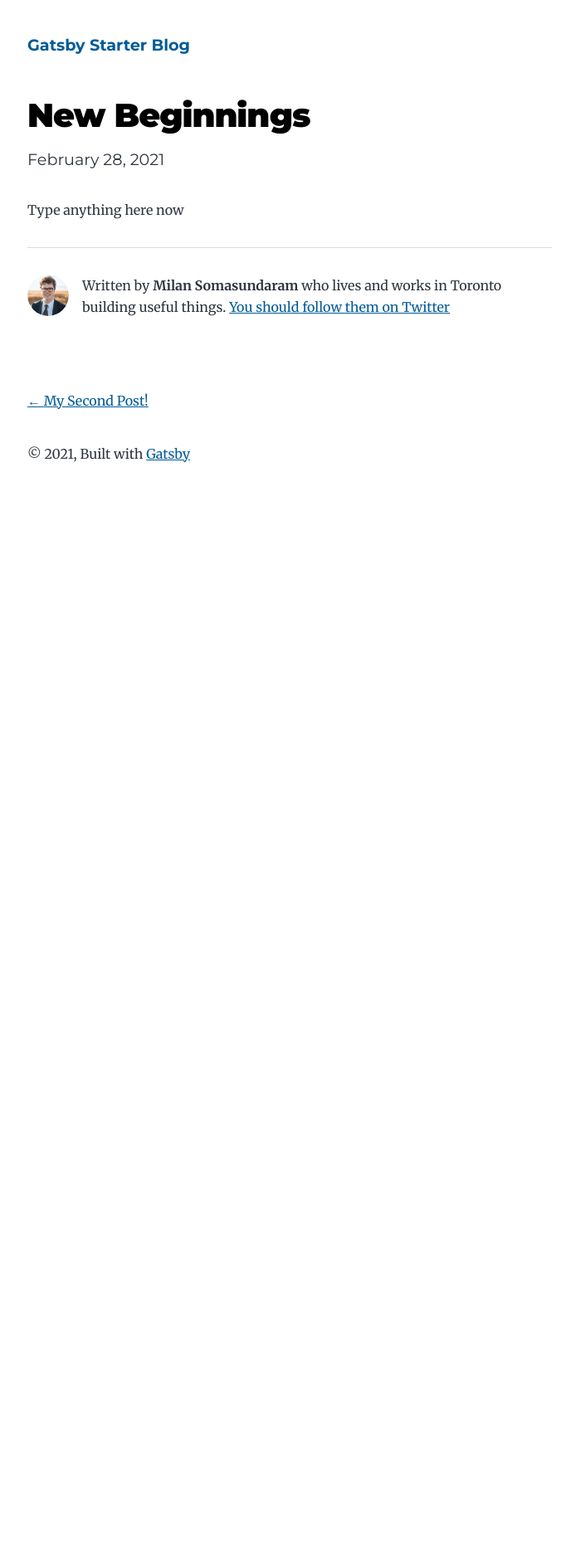
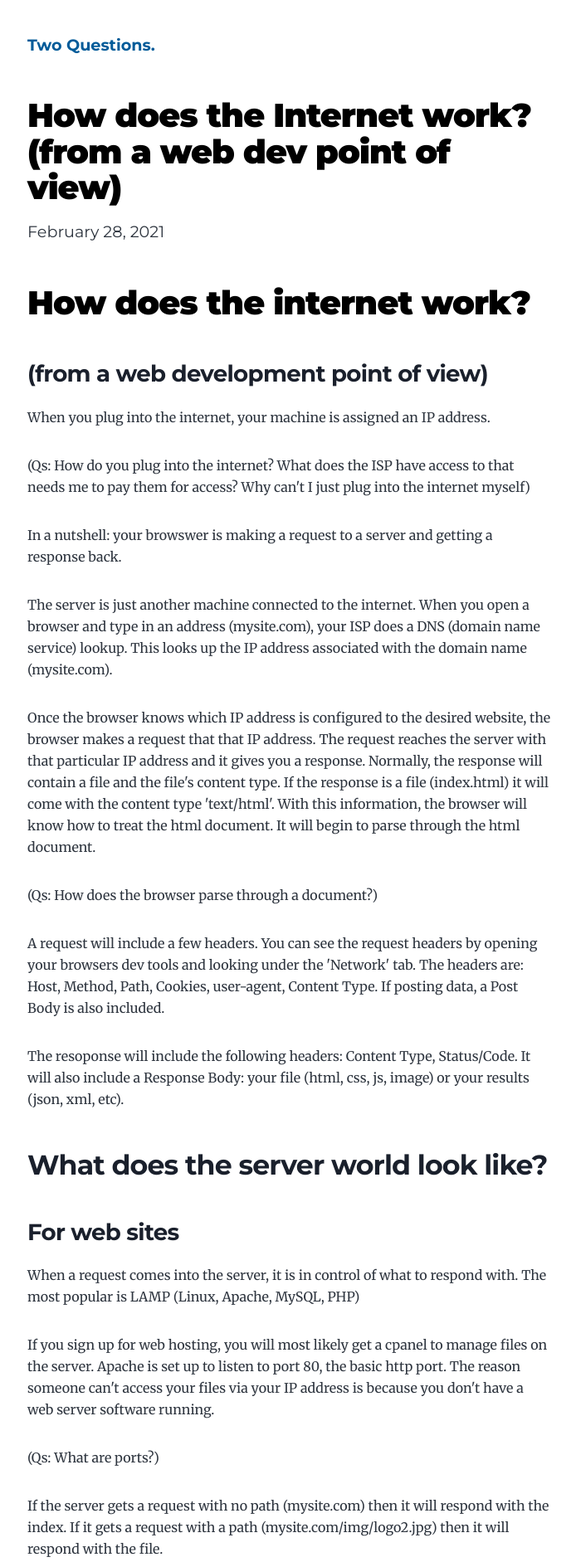
Before and after one commit to sarmilan/blog, a Gatsby site: page /new-beginnings/ in a window 1280 px wide. Shown: the top 1883 px of the page at 83% size, without its empty margins (291-985 px from the left). Before the commit the page ends 800 px from the top, so only its background shows below. Built offline with nearby package versions, Linux system fonts and the light colour scheme; Gatsby itself is replaced by a stand-in of ours.

Commit message:
secondary changes to test blog

```diff
--- a/content/blog/new-beginnings/index.md
+++ b/content/blog/new-beginnings/index.md
@@ -1,7 +1,41 @@
 ---
-title: New Beginnings
+title: How does the Internet work? (from a web dev point of view)
 date: "2021-02-28T22:40:32.169Z"
-description: This is a custom description for SEO and Open Graph purposes, rather than the default generated excerpt. Simply add a description field to the frontmatter.
+description: Exploring how the internet works - specifically, how does the browser load a website or web application? I'm using this question to get an in-depth understanding of web development.
 ---
 
-Type anything here now
+# How does the internet work?
+
+### (from a web development point of view)
+
+When you plug into the internet, your machine is assigned an IP address.
+
+(Qs: How do you plug into the internet? What does the ISP have access to that needs me to pay them for access? Why can't I just plug into the internet myself)
+
+In a nutshell: your browswer is making a request to a server and getting a response back.
+
+The server is just another machine connected to the internet. When you open a browser and type in an address (mysite.com), your ISP does a DNS (domain name service) lookup. This looks up the IP address associated with the domain name (mysite.com).
+
+Once the browser knows which IP address is configured to the desired website, the browser makes a request that that IP address. The request reaches the server with that particular IP address and it gives you a response. Normally, the response will contain a file and the file's content type. If the response is a file (index.html) it will come with the content type 'text/html'. With this information, the browser will know how to treat the html document. It will begin to parse through the html document.
+
+(Qs: How does the browser parse through a document?)
+
+A request will include a few headers. You can see the request headers by opening your browsers dev tools and looking under the 'Network' tab. The headers are: Host, Method, Path, Cookies, user-agent, Content Type. If posting data, a Post Body is also included.
+
+The resoponse will include the following headers: Content Type, Status/Code. It will also include a Response Body: your file (html, css, js, image) or your results (json, xml, etc).
+
+## What does the server world look like?
+
+### For web sites
+
+When a request comes into the server, it is in control of what to respond with. The most popular is LAMP (Linux, Apache, MySQL, PHP)
+
+If you sign up for web hosting, you will most likely get a cpanel to manage files on the server. Apache is set up to listen to port 80, the basic http port. The reason someone can't access your files via your IP address is because you don't have a web server software running.
+
+(Qs: What are ports?)
+
+If the server gets a request with no path (mysite.com) then it will respond with the index. If it gets a request with a path (mysite.com/img/logo2.jpg) then it will respond with the file.
+
+### For web application
+
+Let's assume the web application is also listening to port 80. For a web application like twitter.com, a unique landing page with unique information needs to be constructed before the browser can load it. The server will first go into the database (MySQL or MongoDB) and retrieve user information and tweets. Then it will load this information into an index template. The server will generate html on the fly and send it back to the browser.
--- a/gatsby-config.js
+++ b/gatsby-config.js
@@ -1,6 +1,6 @@
 module.exports = {
   siteMetadata: {
-    title: `Gatsby Starter Blog`,
+    title: `Two Questions.`,
     author: {
       name: `Milan Somasundaram`,
       summary: `who lives and works in Toronto building useful things.`,
--- a/src/components/bio.js
+++ b/src/components/bio.js
@@ -12,7 +12,7 @@ import Image from "gatsby-image"
 const Bio = () => {
   const data = useStaticQuery(graphql`
     query BioQuery {
-      avatar: file(absolutePath: { regex: "/profile-pic.jpg/" }) {
+      avatar: file(absolutePath: { regex: "/profile-pic.png/" }) {
         childImageSharp {
           fixed(width: 50, height: 50, quality: 95) {
             ...GatsbyImageSharpFixed
```
Also changed, not shown: content/assets/profile-pic.jpg (deleted), content/assets/profile-pic.png (added).
